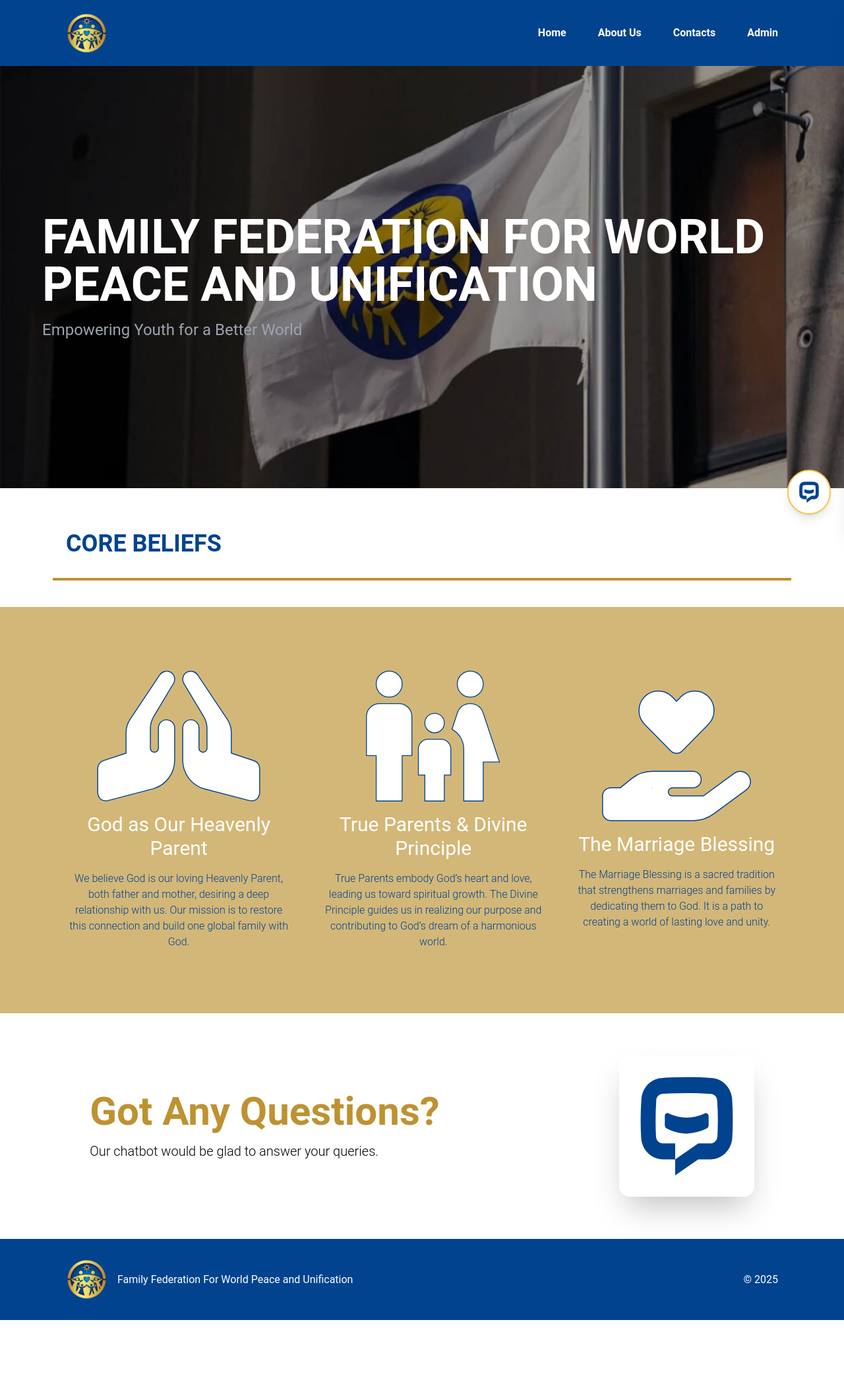
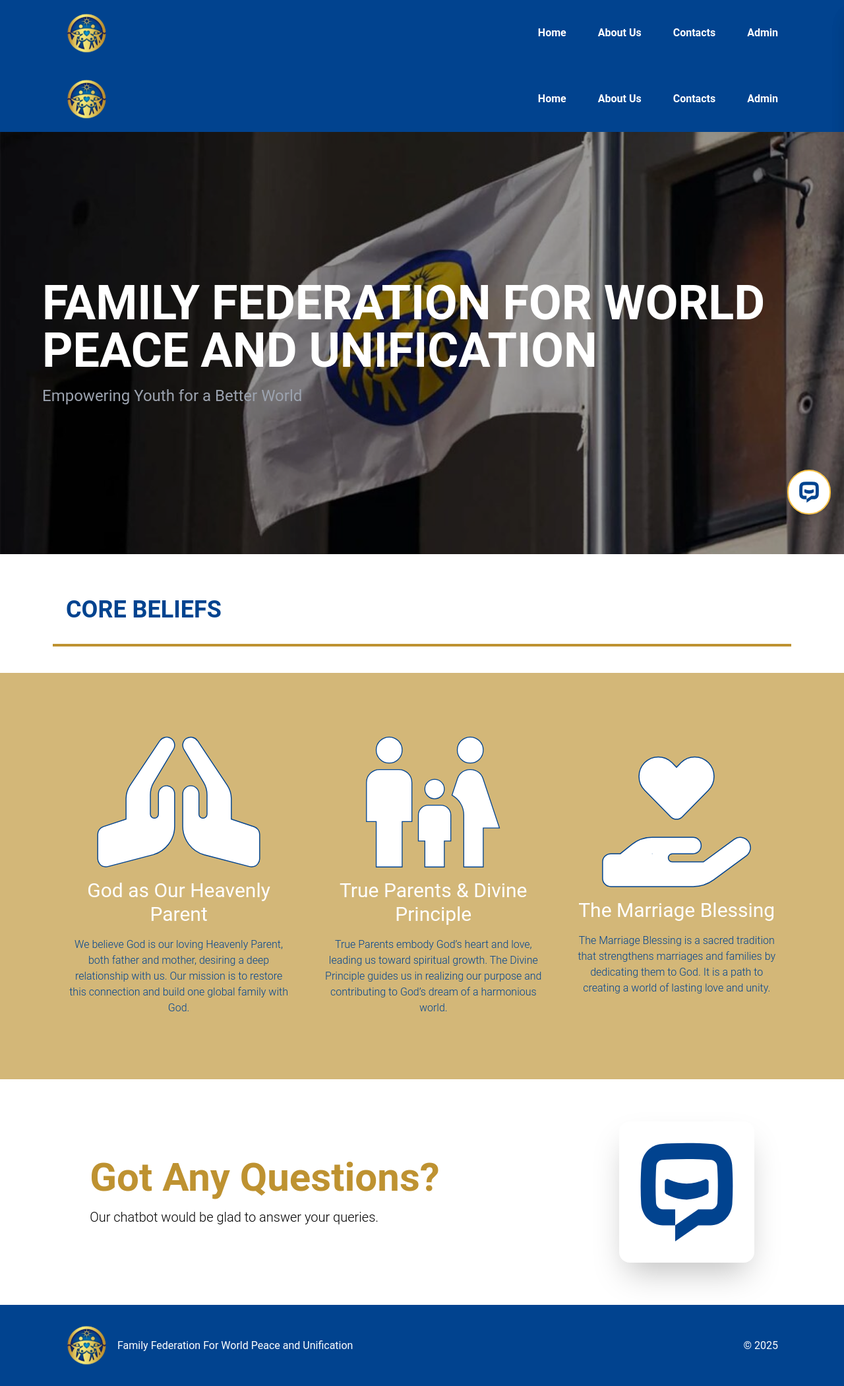
Before and after one commit to CoderTofu/FFWPU_System, a Next.js app: page / in a window 1280 px wide. Shown: the whole page at 66% size. Before the commit the page ends 2001 px from the top, so only its background shows below. Built offline with nearby package versions, Linux system fonts and the light colour scheme.

Commit message:
structure update

```diff
--- a/src/app/(public)/login/page.tsx
+++ b/src/app/(public)/login/page.tsx
@@ -1,3 +1,3 @@
 export default function Login() {
-  return <div>login</div>;
+  return <div className=""></div>;
 }
--- a/src/app/layout.tsx
+++ b/src/app/layout.tsx
@@ -1,7 +1,12 @@
 import type { Metadata } from "next";
 import "./globals.css";
-import Preloader from "../components/preLoader";
-import type React from "react"; // Import React
+import { useState } from "react";
+import Preloader from "../components/Preloader";
+import FooterPublic from "@/components/FooterPublic";
+import NavbarPublic from "@/components/NavbarPublic";
+import FooterPrivate from "@/components/FooterPrivate";
+import NavbarPrivate from "@/components/NavbarPrivate";
+import { useRef } from "react";
 
 export const metadata: Metadata = {
   title: "FFWPU-System",
@@ -13,11 +18,16 @@
 }: Readonly<{
   children: React.ReactNode;
 }>) {
+  let isLogin = false; // Temporary value
+
   return (
     <html lang="en">
-      <body className={`antialiased`}>
+      <link rel="icon" href="/icons/ffwpu_icon.svg" sizes="any" />
+      <body className={`antialiased min-h-screen flex flex-col`}>
+        {isLogin ? <NavbarPrivate /> : <NavbarPublic />}
         <Preloader />
-        {children}
+        <main className="flex-grow">{children}</main>
+        {isLogin ? <FooterPrivate /> : <FooterPublic />}
       </body>
     </html>
   );
--- a/src/app/page.tsx
+++ b/src/app/page.tsx
@@ -1,6 +1,6 @@
-import NavbarPublic from "@/components/navbarPublic";
-import FooterPublic from "@/components/footerPublic";
-import ChatbotWidget from "./../components/chatbotWidget";
+import NavbarPublic from "@/components/NavbarPublic";
+import FooterPublic from "@/components/FooterPublic";
+import ChatbotWidget from "../components/ChatbotWidget";
 
 export default function Home() {
   return (
@@ -106,7 +106,6 @@
         </div>
       </section>
       <ChatbotWidget />
-      <FooterPublic />
     </div>
   );
 }
--- a/src/components/footerPublic.tsx
+++ b/src/components/footerPublic.tsx
@@ -1,5 +1,3 @@
-/* eslint-disable @next/next/no-img-element */
-
 export default function FooterPublic() {
   return (
     <div className="bg-[#01438F] text-white p-8 px-[100px] flex justify-center md:justify-between items-center">
--- a/src/components/navbarPublic.tsx
+++ b/src/components/navbarPublic.tsx
@@ -20,7 +20,7 @@
   }, [isSidebarOpen]);
 
   const navItems = [
-    { name: "Home", href: "/home", icon: Home },
+    { name: "Home", href: "/", icon: Home },
     { name: "About Us", href: "/about", icon: Info },
     { name: "Contacts", href: "/contacts", icon: Phone },
     { name: "Admin", href: "/login", icon: Shield },
@@ -30,7 +30,7 @@
     <div className="bg-[#01438F] text-white p-4 px-[100px] min-h-[100px] flex justify-between items-center">
       {/* Logo */}
       <div className="flex gap-4 items-center">
-        <a href="/home">
+        <a href={"/"}>
           <img
             src="/icons/ffwpu_icon.svg"
             className="h-full w-auto"
@@ -90,7 +90,7 @@
 
         <div className="mt-auto">
           <p className="text-sm text-gray-300">
-            © 2023 FFWPU. All rights reserved.
+            © 2025 FFWPU. All rights reserved.
           </p>
         </div>
       </div>
```
Also changed, not shown: src/app/(private)/member/add-member/page.tsx (added), src/app/(private)/member/edit-member/page.tsx (added), src/app/(private)/member/view-members/page.tsx (added).
